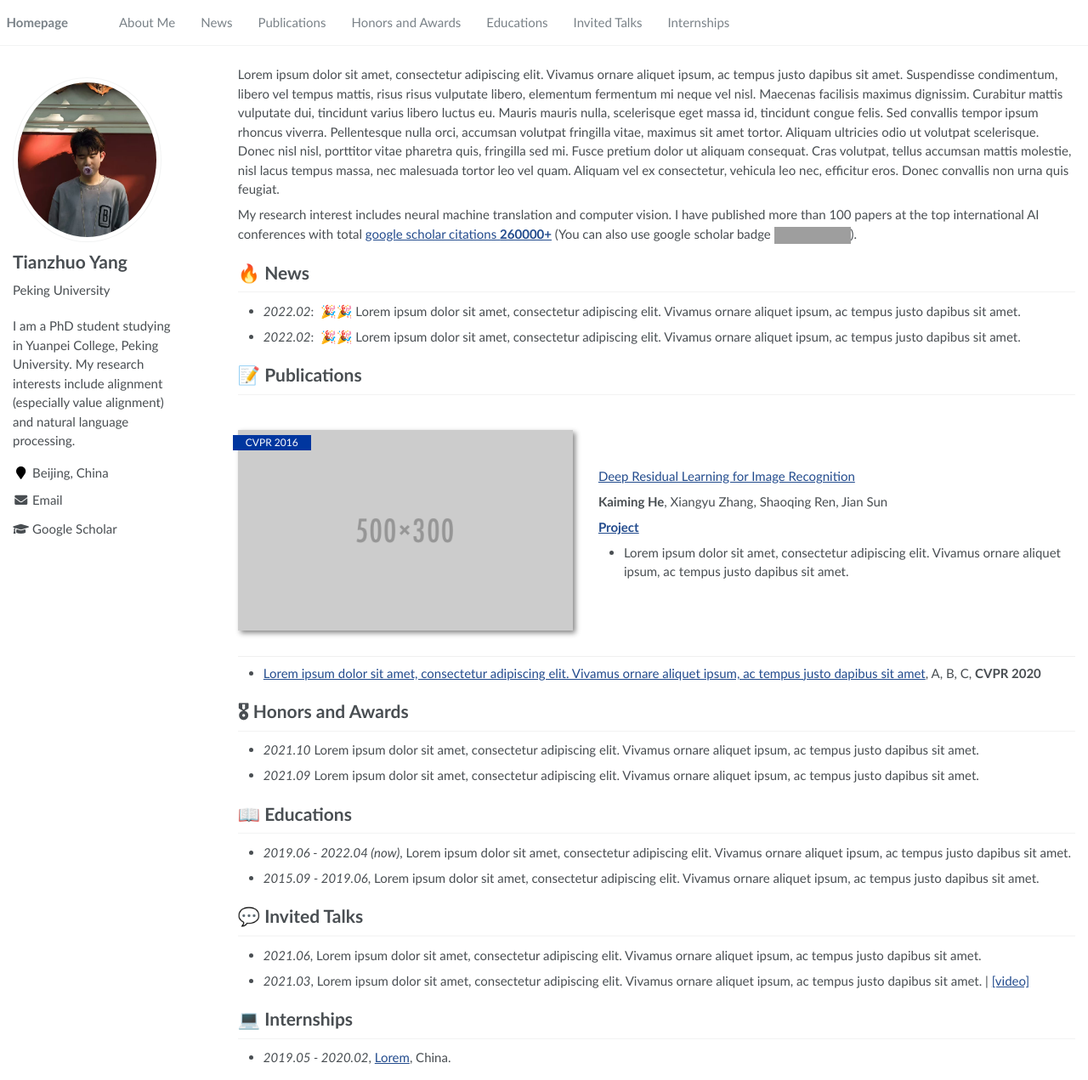
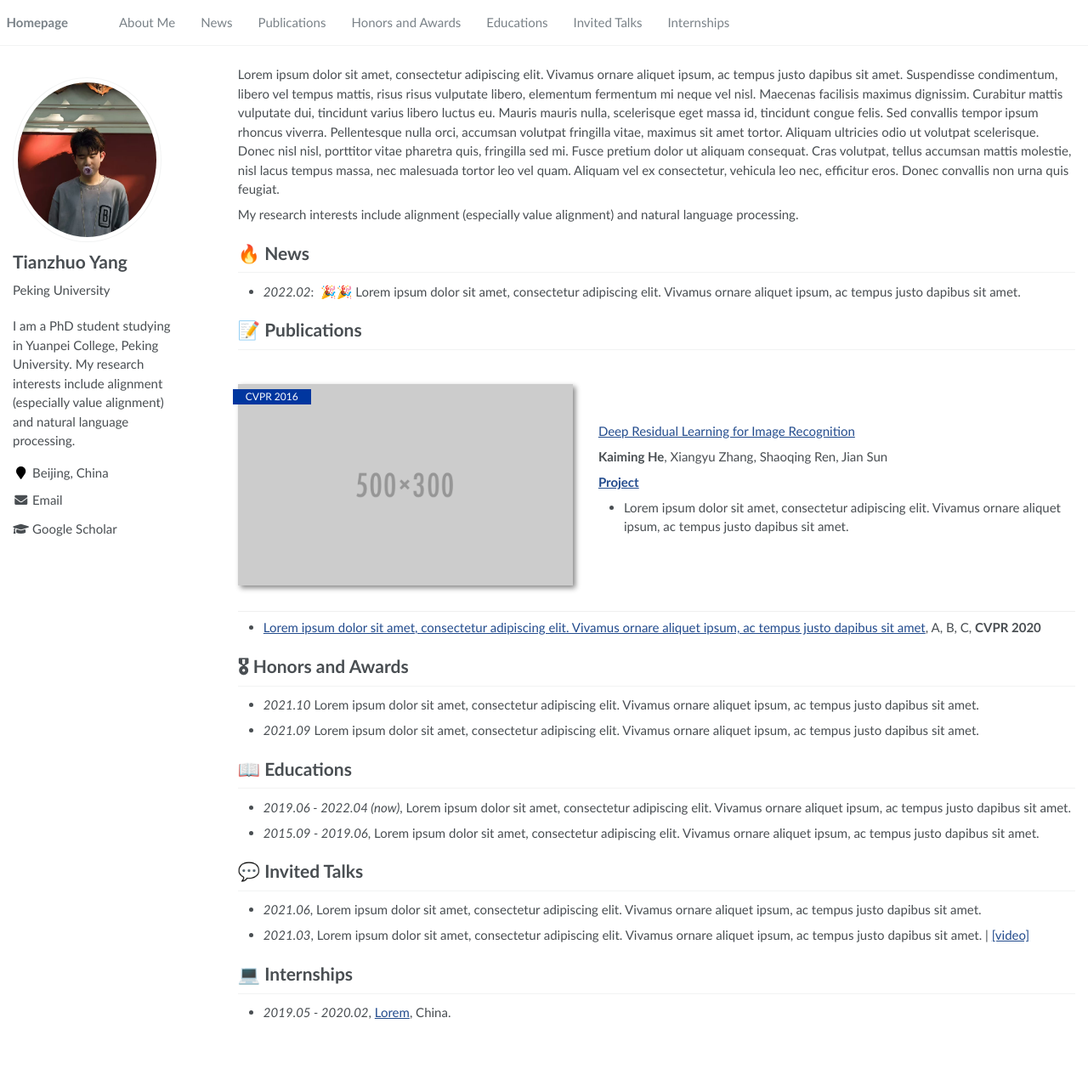
Before and after one commit to tandrewyang/tandrewyang.github.io, a Jekyll site: the page built from _pages/about.md, in a window 1280 px wide and 1271 px high. Shown: the whole window at 85% size. Built offline with Jekyll 4.4.1, drawn with Linux system fonts in a browser that asks for light colours; grey boxes are pictures that could not be loaded.

Commit message:
feat: update

```diff
--- a/_pages/about.md
+++ b/_pages/about.md
@@ -19,11 +19,10 @@ redirect_from:
 
 Lorem ipsum dolor sit amet, consectetur adipiscing elit. Vivamus ornare aliquet ipsum, ac tempus justo dapibus sit amet. Suspendisse condimentum, libero vel tempus mattis, risus risus vulputate libero, elementum fermentum mi neque vel nisl. Maecenas facilisis maximus dignissim. Curabitur mattis vulputate dui, tincidunt varius libero luctus eu. Mauris mauris nulla, scelerisque eget massa id, tincidunt congue felis. Sed convallis tempor ipsum rhoncus viverra. Pellentesque nulla orci, accumsan volutpat fringilla vitae, maximus sit amet tortor. Aliquam ultricies odio ut volutpat scelerisque. Donec nisl nisl, porttitor vitae pharetra quis, fringilla sed mi. Fusce pretium dolor ut aliquam consequat. Cras volutpat, tellus accumsan mattis molestie, nisl lacus tempus massa, nec malesuada tortor leo vel quam. Aliquam vel ex consectetur, vehicula leo nec, efficitur eros. Donec convallis non urna quis feugiat.
 
-My research interest includes neural machine translation and computer vision. I have published more than 100 papers at the top international AI conferences with total <a href='https://scholar.google.com/citations?user=DhtAFkwAAAAJ'>google scholar citations <strong><span id='total_cit'>260000+</span></strong></a> (You can also use google scholar badge <a href='https://scholar.google.com/citations?user=DhtAFkwAAAAJ'><img src="https://img.shields.io/endpoint?url={{ url | url_encode }}&logo=Google%20Scholar&labelColor=f6f6f6&color=9cf&style=flat&label=citations"></a>).
+My research interests include alignment (especially value alignment) and natural language processing.
 
 
 # 🔥 News
-- *2022.02*: &nbsp;🎉🎉 Lorem ipsum dolor sit amet, consectetur adipiscing elit. Vivamus ornare aliquet ipsum, ac tempus justo dapibus sit amet.
 - *2022.02*: &nbsp;🎉🎉 Lorem ipsum dolor sit amet, consectetur adipiscing elit. Vivamus ornare aliquet ipsum, ac tempus justo dapibus sit amet.
 
 # 📝 Publications
```
